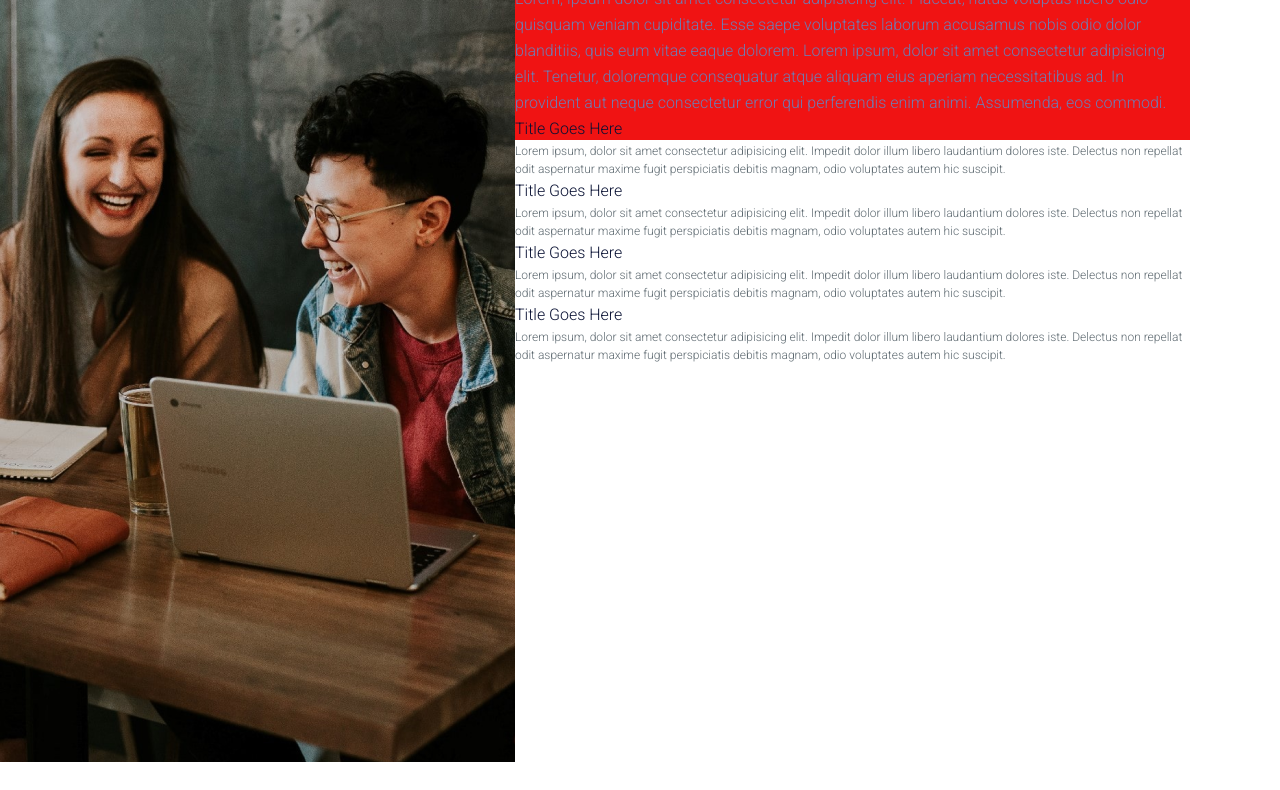
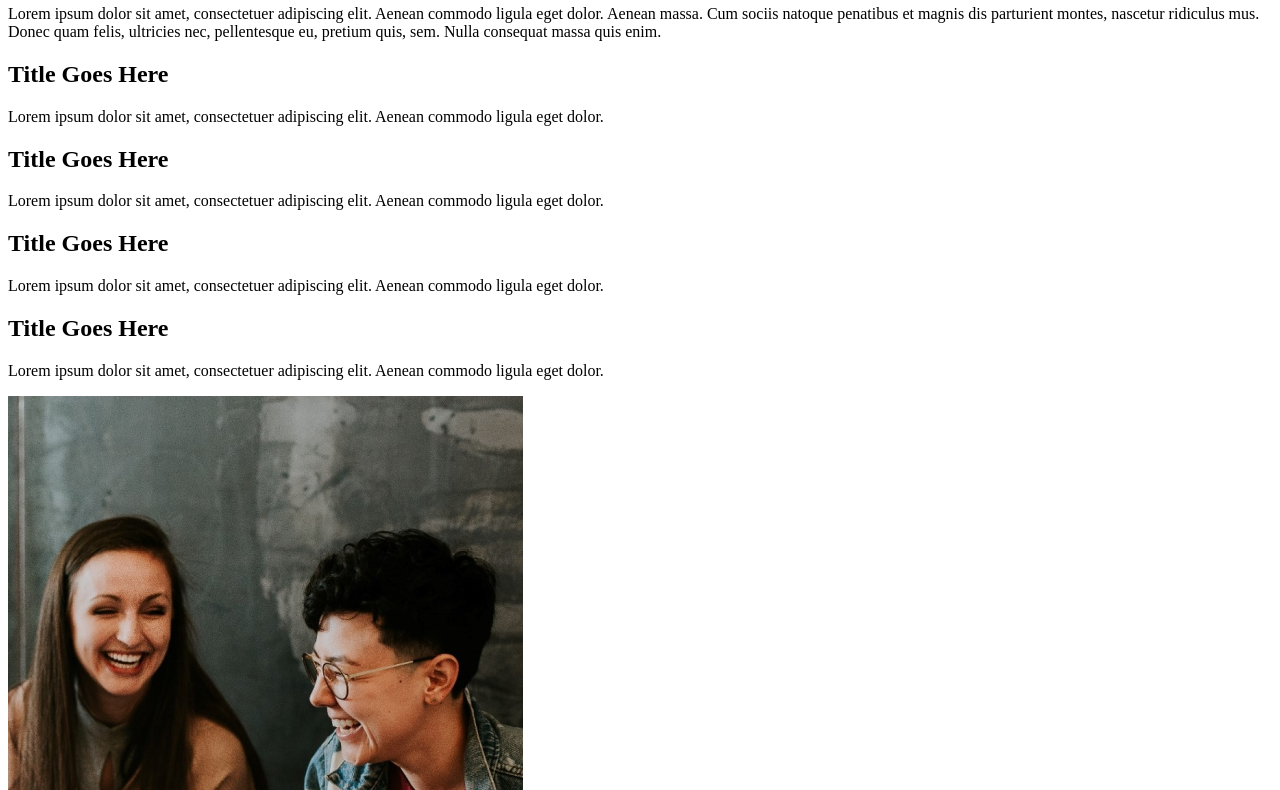
Before and after one commit to Analuizanobrega/Meus-Sites, a plain HTML site: page site01/index.html in a window 1280 px wide. Shown: the part 62-852 px from the top of the page. Before the commit the page ends 827 px from the top, so only its background shows below. Drawn offline with Linux system fonts and the light colour scheme.

Commit message:
Atualizações do projeto

```diff
--- a/site01/index.html
+++ b/site01/index.html
@@ -2,46 +2,32 @@
 <html lang="pt-br">
 <head>
     <meta charset="UTF-8">
-    <meta http-equiv="X-UA-Compatible" content="IE=edge">
     <meta name="viewport" content="width=device-width, initial-scale=1.0">
-    <title>Site Um</title>
-    <link rel="stylesheet" href="reset.css">
-    <link rel="stylesheet" href="style.css">
+    <title>Light, Fast & Powerful</title>
 </head>
 <body>
     <main>
-        <aside>
-            <img src="assets/imagens/brooke-cagle-609873-unsplash.png" alt="imagem que representa umbraistorm entre colegas.">
-        </aside>
-
-        <section id="parte-um">
-            <h1>Light, Fast & Powerfull</h1>
-            <p>Lorem, ipsum dolor sit amet consectetur adipisicing elit. Placeat, natus voluptas libero odio quisquam veniam cupiditate. Esse saepe voluptates laborum accusamus nobis odio dolor blanditiis, quis eum vitae eaque dolorem.
-            Lorem ipsum, dolor sit amet consectetur adipisicing elit. Tenetur, doloremque consequatur atque aliquam eius aperiam necessitatibus ad. In provident aut neque consectetur error qui perferendis enim animi. Assumenda, eos commodi.
-            </p>
         <section>
+            <h1 class="titulo-destaque" >Light, Fast & Powerful</h1>
+            <p>Lorem ipsum dolor sit amet, consectetuer adipiscing elit. Aenean commodo ligula eget dolor. Aenean massa. Cum sociis natoque penatibus et magnis dis parturient montes, nascetur ridiculus mus. Donec quam felis, ultricies nec, pellentesque eu, pretium quis, sem. Nulla consequat massa quis enim.</p>
             <div>
-                        <h2>Title Goes Here</h2>
-                        <p>Lorem ipsum, dolor sit amet consectetur adipisicing elit. Impedit dolor illum libero laudantium dolores iste. Delectus non repellat odit aspernatur maxime fugit perspiciatis debitis magnam, odio voluptates autem hic suscipit.</p>
+                <h1>Title Goes Here</h1>
+                <p>Lorem ipsum dolor sit amet, consectetuer adipiscing elit. Aenean commodo ligula eget dolor. </p>
             </div>
             <div>
-                        <h2>Title Goes Here</h2>
-                        <p>Lorem ipsum, dolor sit amet consectetur adipisicing elit. Impedit dolor illum libero laudantium dolores iste. Delectus non repellat odit aspernatur maxime fugit perspiciatis debitis magnam, odio voluptates autem hic suscipit.</p>
+                <h1>Title Goes Here</h1>
+                <p>Lorem ipsum dolor sit amet, consectetuer adipiscing elit. Aenean commodo ligula eget dolor. </p>
             </div>
             <div>
-                        <h2>Title Goes Here</h2>
-                        <p>Lorem ipsum, dolor sit amet consectetur adipisicing elit. Impedit dolor illum libero laudantium dolores iste. Delectus non repellat odit aspernatur maxime fugit perspiciatis debitis magnam, odio voluptates autem hic suscipit.</p>
+                <h1>Title Goes Here</h1>
+                <p>Lorem ipsum dolor sit amet, consectetuer adipiscing elit. Aenean commodo ligula eget dolor. </p>
             </div>
             <div>
-                        <h2>Title Goes Here</h2>
-                        <p>Lorem ipsum, dolor sit amet consectetur adipisicing elit. Impedit dolor illum libero laudantium dolores iste. Delectus non repellat odit aspernatur maxime fugit perspiciatis debitis magnam, odio voluptates autem hic suscipit.</p>
+                <h1>Title Goes Here</h1>
+                <p>Lorem ipsum dolor sit amet, consectetuer adipiscing elit. Aenean commodo ligula eget dolor. </p>
             </div>
         </section>
-        </section>
+        <img src="assets/imagens/brooke-cagle-609873-unsplash.png" alt="duas mulheres trabalhando juntas">
     </main>
-
-
-    <script src="https://kit.fontawesome.com/1c651c7ea7.js" crossorigin="anonymous"></script>
-
 </body>
 </html>
--- a/site01/reset.css
+++ /dev/null
@@ -1,48 +0,0 @@
-/* http://meyerweb.com/eric/tools/css/reset/
-   v2.0 | 20110126
-   License: none (public domain)
-*/
-
-html, body, div, span, applet, object, iframe,
-h1, h2, h3, h4, h5, h6, p, blockquote, pre,
-a, abbr, acronym, address, big, cite, code,
-del, dfn, em, img, ins, kbd, q, s, samp,
-small, strike, strong, sub, sup, tt, var,
-b, u, i, center,
-dl, dt, dd, ol, ul, li,
-fieldset, form, label, legend,
-table, caption, tbody, tfoot, thead, tr, th, td,
-article, aside, canvas, details, embed,
-figure, figcaption, footer, header, hgroup,
-menu, nav, output, ruby, section, summary,
-time, mark, audio, video {
-	margin: 0;
-	padding: 0;
-	border: 0;
-	font-size: 100%;
-	font: inherit;
-	vertical-align: baseline;
-}
-/* HTML5 display-role reset for older browsers */
-article, aside, details, figcaption, figure,
-footer, header, hgroup, menu, nav, section {
-	display: block;
-}
-body {
-	line-height: 1;
-}
-ol, ul {
-	list-style: none;
-}
-blockquote, q {
-	quotes: none;
-}
-blockquote:before, blockquote:after,
-q:before, q:after {
-	content: '';
-	content: none;
-}
-table {
-	border-collapse: collapse;
-	border-spacing: 0;
-}
--- a/site01/style.css
+++ b/site01/style.css
@@ -1,50 +1,21 @@
 @charset "UTF-8";
 
-@import url('https://fonts.googleapis.com/css2?family=Roboto+Slab:wght@400;500;700&family=Roboto:wght@300&family=Silkscreen&display=swap');
+@import url('https://fonts.googleapis.com/css2?family=Roboto:wght@400;500&display=swap');
 
-main {
-    display: flex;
+* {
+    padding: 0;
+    margin: 0;
 }
 
-#parte-um{
-    width: 675px;
-    height: 202px;
-    margin: 64px 0px px 640px;
-    background-color: rgb(240, 19, 19);
+body {
+    height: 100%;
+    box-sizing: border-box;
+    background-color: #FBFBFD;
 }
 
-main section h1{
-font-family: 'Roboto', sans-serif;
-font-style: normal;
-font-size: 36px;
-font-weight: 675px;
-line-height: 48px;
-color: #091133;
+.titulo-destaque {
+    font-family: 'Roboto', sans-serif;
+    font-size: 36px;
+    color: #091133;
+    font-weight: 500;
 }
-
-main section p{
-    font-family: 'Roboto', sans-serif;
-    font-style: normal;
-    font-size: 16px;
-    font-weight: 400px;
-    line-height: 26px;
-    color: #6F7CB2;
-}
-
-main section div h2{
-    font-family: 'Roboto', sans-serif;
-    font-style: normal;
-    font-size: 16px;
-    font-weight: 500px;
-    line-height: 26px;
-    color: #091133;
-}
-
-main section div p{
-    font-family: 'Roboto', sans-serif;
-    font-style: normal;
-    font-size: 12px;
-    font-weight: 400px;
-    line-height: 18px;
-    color: #5D6970;
-}
```
Lines whose indentation alone changed are shown as unchanged.
